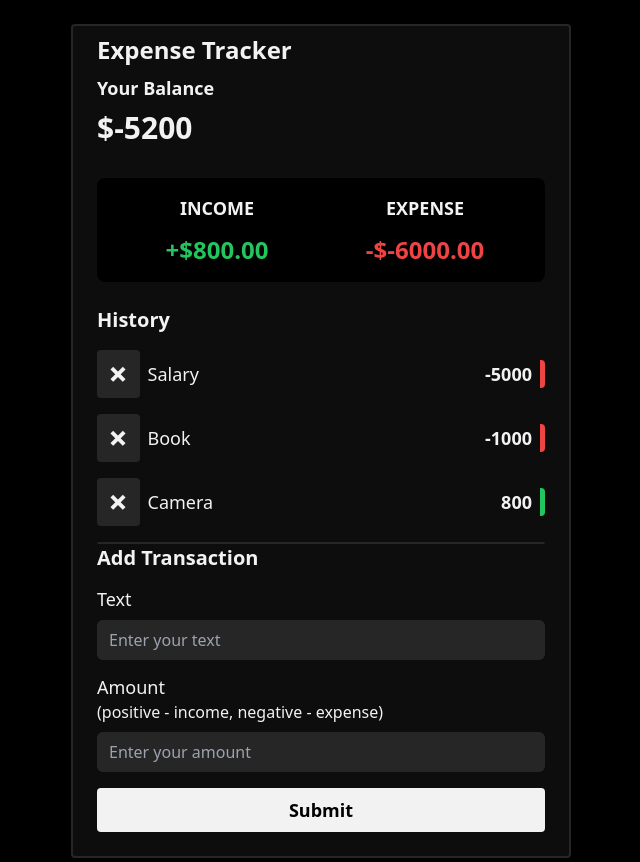
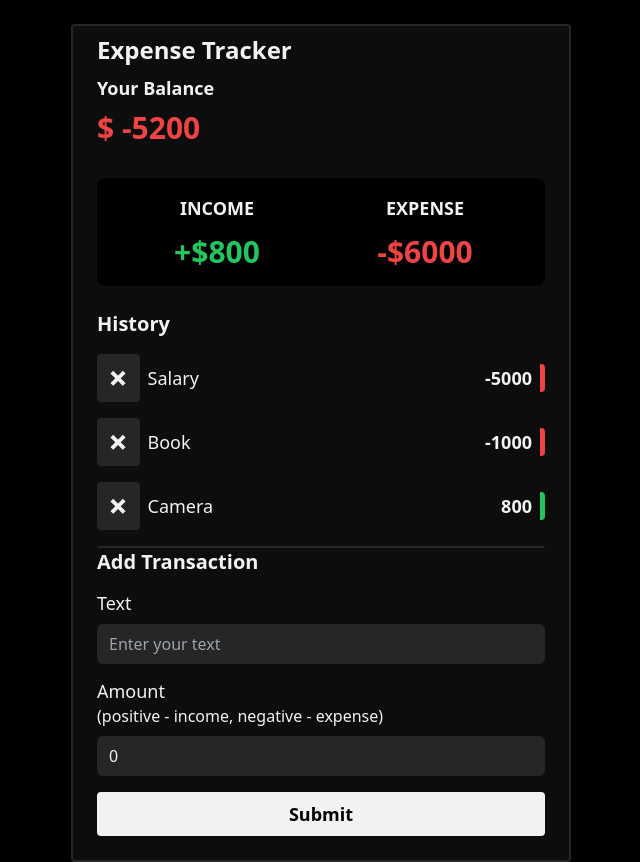
Before and after one commit to averrois/Expense-Tracker, a Vue app: page / in a window 1280 px wide. Shown: the whole page, without its empty margins (319-959 px from the left). Built offline with nearby package versions, Linux system fonts and the light colour scheme.

Commit message:
feat: update components

```diff
--- a/src/App.vue
+++ b/src/App.vue
@@ -45,7 +45,7 @@ const expense = computed(() => {
     .filter((transaction) => transaction.amount < 0)
     .reduce((acc, transaction) => {
       return acc + transaction.amount;
-    }, 0)
+    }, 0) * -1
     .toFixed(2);
 });
 
@@ -57,7 +57,7 @@ const expense = computed(() => {
   >
     <Header />
     <Balance :total="total" />
-    <IncomeExpenses :income="income" :expenses="expense"/>
+    <IncomeExpenses :income="+income" :expenses="+expense"/>
     <TransactionList :transactions="transactions" />
     <AddTransaction />
   </main>
--- a/src/components/AddTransaction.vue
+++ b/src/components/AddTransaction.vue
@@ -1,5 +1,16 @@
+<script setup lang="ts">
+import { ref } from "vue"
+
+const text = ref("")
+const amount = ref(0)
+
+const onSbmit = () => {
+  console.log(text.value, amount.value)
+}
+</script>
+
 <template>
-  <form class="">
+  <form @submit.prevent="onSbmit">
     <h4 class="text-xl font-bold">Add Transaction</h4>
     <div class="space-y-2 w-full mt-4">
       <label
@@ -11,6 +22,7 @@
       <input
         class="flex h-10 w-full rounded-md px-3 py-3 text-base ring-offset-background bg-grey-200"
         id="text"
+        v-model="text"
         placeholder="Enter your text"
       />
     </div>
@@ -26,6 +38,7 @@
       <input
         class="flex h-10 w-full rounded-md px-3 py-3 text-base ring-offset-background bg-grey-200"
         id="amount"
+        v-model="amount"
         placeholder="Enter your amount"
       />
     </div>
--- a/src/components/Balance.vue
+++ b/src/components/Balance.vue
@@ -9,5 +9,5 @@ defineProps({
 
 <template>
   <h4 class="text-lg font-bold mb-2 mt-2">Your Balance</h4>
-  <h2 class="text-3xl font-extrabold">${{ total }}</h2>
+  <h2 class="text-3xl font-extrabold" :class="total < 0 ? 'text-red-500' : 'text-green-500'">$ {{ total }}</h2>
 </template>
--- a/src/components/IncomeExpenses.vue
+++ b/src/components/IncomeExpenses.vue
@@ -1,10 +1,12 @@
 <script setup lang="ts">
 defineProps({
   income: {
-    type: String,
+    type: Number,
+    default: 0,
   },
   expenses: {
-    type: String,
+    type: Number,
+    default: 0,
   },
 });
 </script>
@@ -15,11 +17,11 @@ defineProps({
   >
     <div class="w-1/2 text-center">
       <h4 class="text-lg uppercase font-bold">Income</h4>
-      <p id="money-plus" class="text-2xl mt-3 font-extrabold text-green-500">+${{ income }}</p>
+      <p id="money-plus" class="text-3xl mt-3 font-extrabold text-green-500">+${{ income }}</p>
     </div>
     <div class="w-1/2 text-center">
       <h4 class="text-lg uppercase font-bold">Expense</h4>
-      <p id="money-minus" class="text-2xl mt-3 font-extrabold text-red-500">
+      <p id="money-minus" class="text-3xl mt-3 font-extrabold text-red-500">
         -${{ expenses }}
       </p>
     </div>
```
